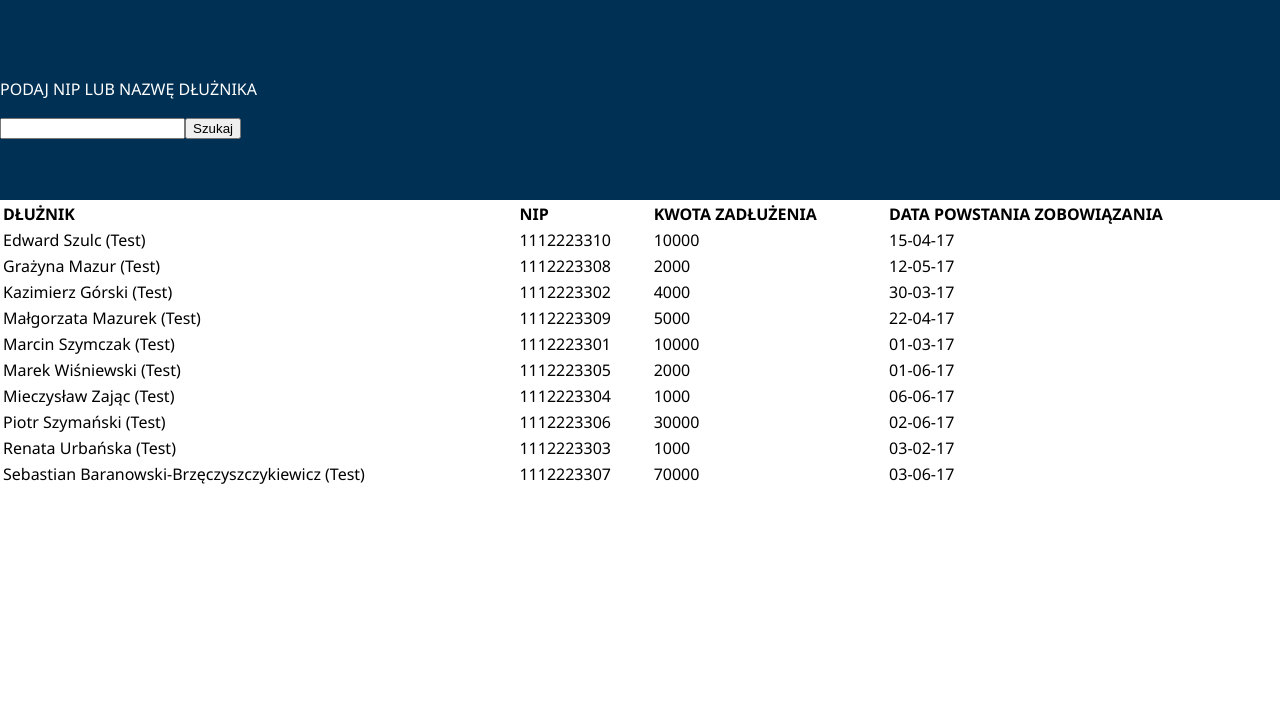
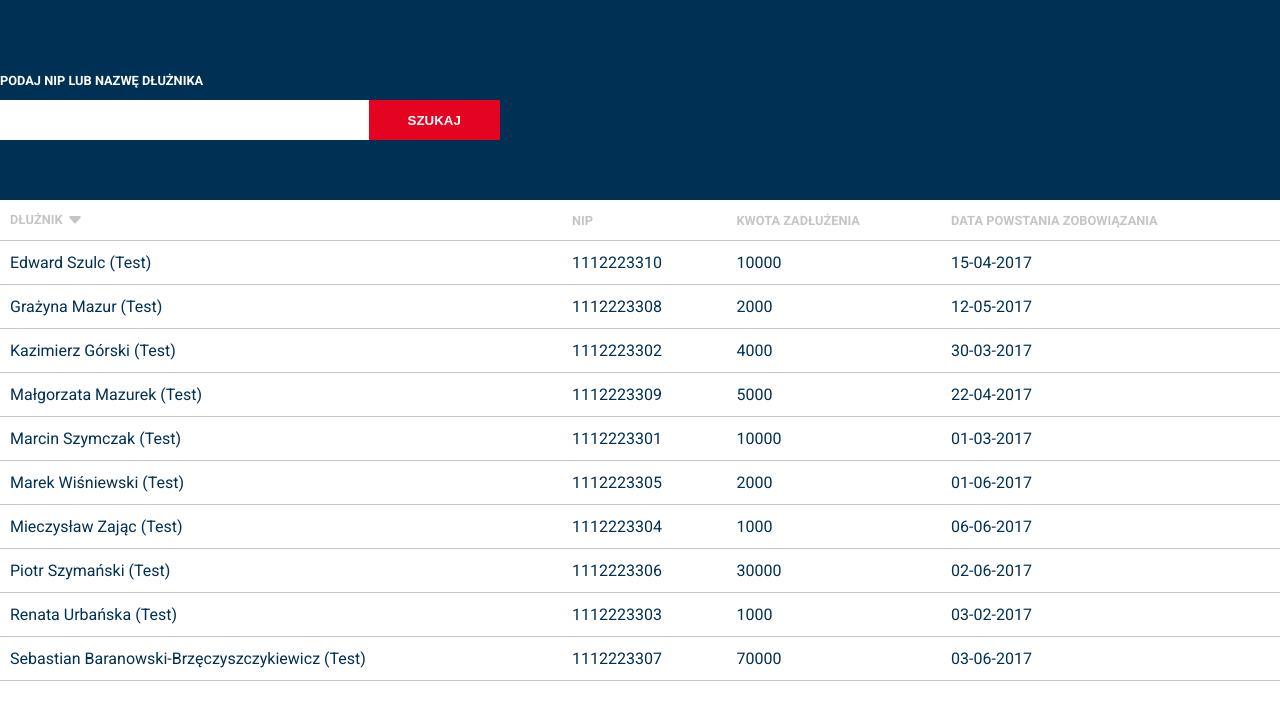
Before and after one commit to rafalos/krd-task, a React (Vite) app: page / in a window 1280 px wide. Shown: the top 720 px of the page. Built offline with nearby package versions, Linux system fonts and the light colour scheme.

Commit message:
feat: improve sorting, add sort direction icon, style header

```diff
--- a/src/components/Search/index.tsx
+++ b/src/components/Search/index.tsx
@@ -1,12 +1,10 @@
-import React from 'react';
-
 const Search = () => {
   return (
     <div className='container search'>
       <p className='search__heading'>Podaj NIP lub nazwę dłużnika</p>
-      <div>
-        <input type='text' name='' id='' />
-        <button>Szukaj</button>
+      <div className='search__control'>
+        <input type='text' className='search__input' />
+        <button className='search__button'>Szukaj</button>
       </div>
     </div>
   );
--- a/src/components/Table/index.tsx
+++ b/src/components/Table/index.tsx
@@ -15,10 +15,7 @@ const Table = () => {
   const [sortBy, setSortBy] = useState<(typeof HEADERS)[number]>('dłużnik');
   const [direction, setDirection] = useState<SortDirection>('asc');
 
-  const sortedDebts =
-    direction === 'asc'
-      ? sortDebts(debts, sortBy)
-      : sortDebts(debts, sortBy).reverse();
+  const sortedDebts = sortDebts(debts, sortBy, direction);
 
   useEffect(() => {
     getTopDebts().then((res) => {
@@ -52,7 +49,18 @@ const Table = () => {
                   setSortBy(header);
                 }}
               >
-                {header.toUpperCase()}
+                {
+                  <span className='header'>
+                    {header.toUpperCase()}{' '}
+                    {header === sortBy && (
+                      <img
+                        src='caret.svg'
+                        alt=''
+                        className={`header__caret ${direction === 'desc' ? 'header__caret--descending' : ''}`}
+                      />
+                    )}
+                  </span>
+                }
               </th>
             ))}
           </tr>
--- a/src/index.scss
+++ b/src/index.scss
@@ -1,9 +1,13 @@
+@import url('https://fonts.googleapis.com/css2?family=Roboto:ital,wght@0,100..900;1,100..900&display=swap');
+
 $blue: #003054;
+$lightgray: #C5C5C5;
+$red: #E40321;
 
 body {
   margin: 0;
   padding: 0;
-  font-family: 'Segoe UI', Tahoma, Geneva, Verdana, sans-serif;
+  font-family: 'Roboto';
 }
 
 header {
@@ -31,15 +35,68 @@ header {
   &__heading {
     color: white;
     text-transform: uppercase;
+    font-size: 0.8rem;
+    font-weight: bold;
+  }
+  &__control {
+    display: flex;
+    width: 500px;
+    height: 40px;
+    align-items: center;
+  }
+
+  &__input {
+    width: 100%;
+    height: 100%;
+    padding: 0;
+    border: none;
+    flex: 3;
+    padding-left: 10px;
+  }
+
+  &__button {
+    flex: 1;
+    width: 100%;
+    height: 100%;
+    border: none;
+    background-color: $red;
+    color: white;
+    text-transform: uppercase;
+    font-weight: bold;
+    cursor: pointer;
   }
 }
 
 
 table {
   width: 100%;
+  border-collapse: collapse;
+
+  .header {
+    display: flex;
+    gap: 4px;
+
+    &__caret {
+      &--descending {
+        transform: rotateX(180deg)
+      }
+    }
+  }
+
+  th,
+  td {
+    padding: 12px 10px;
+    color: $blue;
+  }
+
+  tr {
+    border-bottom: 1px solid $lightgray;
+  }
 
   th {
     text-align: left;
     cursor: pointer;
+    color: $lightgray;
+    font-size: 0.8rem;
   }
 }
--- a/src/utils.ts
+++ b/src/utils.ts
@@ -4,7 +4,7 @@ import { HEADERS } from './components/Table';
 export const dateFormatter = new Intl.DateTimeFormat('pl-PL', {
   day: '2-digit',
   month: '2-digit',
-  year: '2-digit',
+  year: 'numeric',
 });
 
 export const sortDebts = (
@@ -12,20 +12,26 @@ export const sortDebts = (
   by: (typeof HEADERS)[number],
   direction: SortDirection
 ): Debt[] => {
-  console.log(by);
+  let sortedDebts: Debt[] = [...debts];
 
   switch (by) {
     case 'dłużnik':
-      return debts.sort((a, b) => a.Name.localeCompare(b.Name));
+      sortedDebts = debts.sort((a, b) => a.Name.localeCompare(b.Name));
+      break;
     case 'nip':
-      return debts.sort((a, b) => +a.NIP - +b.NIP);
+      sortedDebts = debts.sort((a, b) => +a.NIP - +b.NIP);
+      break;
     case 'kwota zadłużenia':
-      return debts.sort((a, b) => +a.Value - +b.Value);
+      sortedDebts = debts.sort((a, b) => +a.Value - +b.Value);
+      break;
     case 'data powstania zobowiązania':
-      return debts.sort((a, b) => a.Date.localeCompare(b.Date));
+      sortedDebts = debts.sort((a, b) => a.Date.localeCompare(b.Date));
+      break;
     default:
       return debts;
   }
+
+  return direction === 'asc' ? sortedDebts : sortedDebts.reverse();
 };
 
 export const toggleDirection = (
```
Also changed, not shown: public/caret.svg (added).
